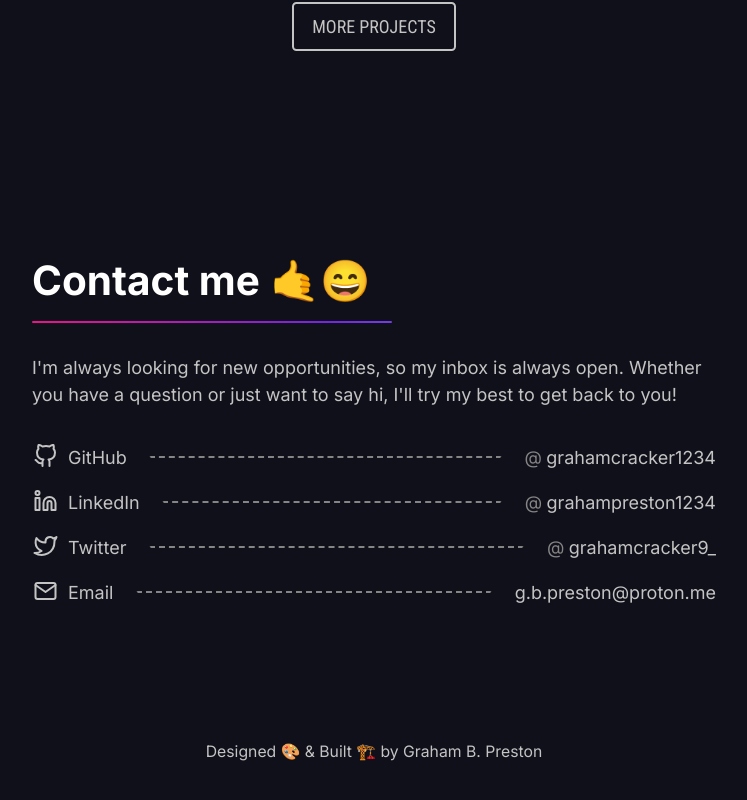
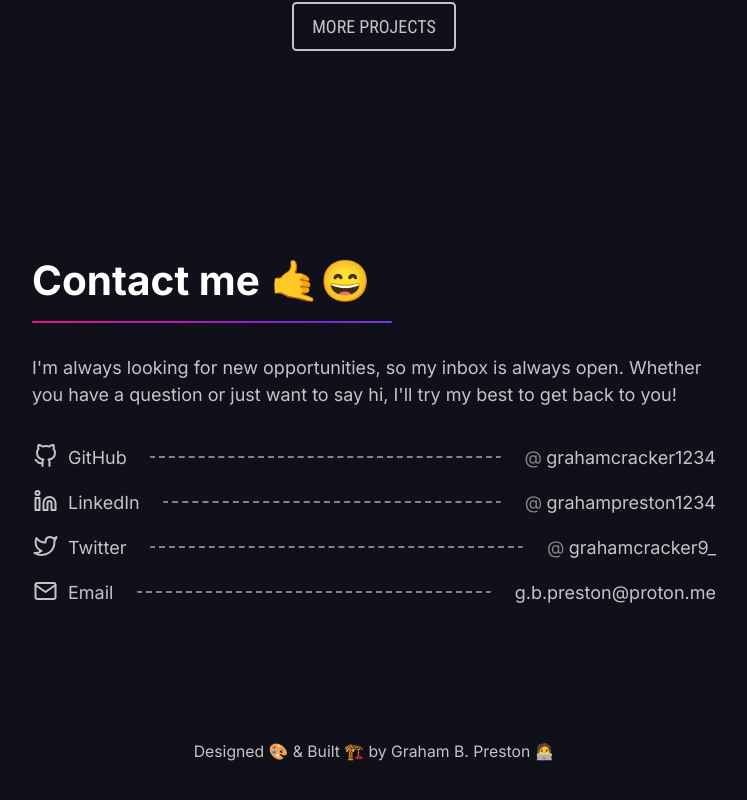
Before and after one commit to grahamcracker1234/portfolio-site, a Next.js app: page / in a window 1280 px wide. Shown: the part 3362-4162 px from the top of the page, without its empty margins (266-1013 px from the left). Built offline with nearby package versions, Linux system fonts and the light colour scheme.

Commit message:
feat: added emoji to footer

```diff
--- a/components/Footer.js
+++ b/components/Footer.js
@@ -1,7 +1,7 @@
 export default function Footer() {
   return (
     <section className="text-gray text-sm mx-auto my-8 flex items-center justify-center">
-      <span>Designed 🎨 & Built 🏗️ by Graham B. Preston</span>
+      <span>Designed 🎨 & Built 🏗️ by Graham B. Preston 🧑‍💻</span>
     </section>
   );
 }
```
